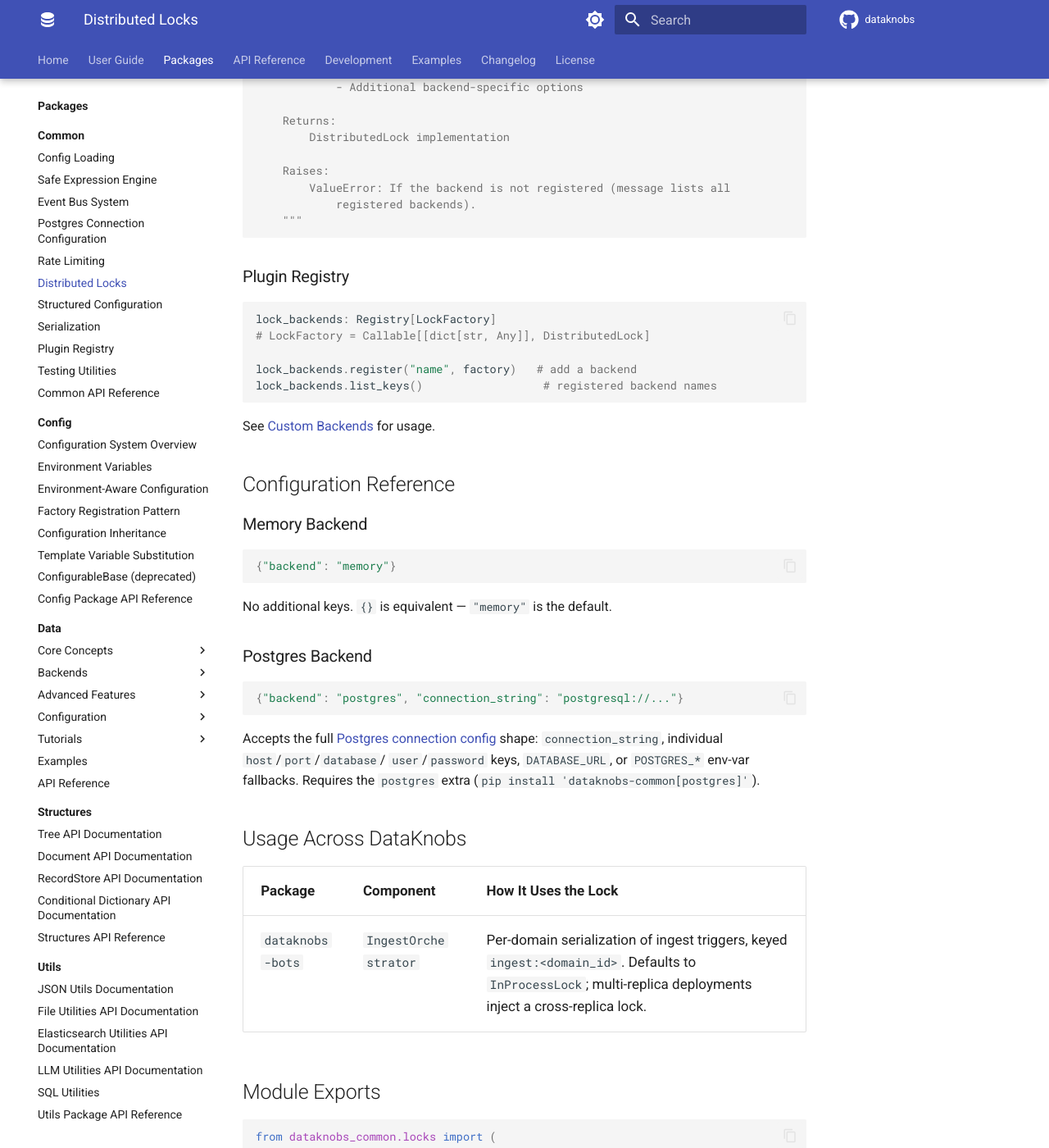
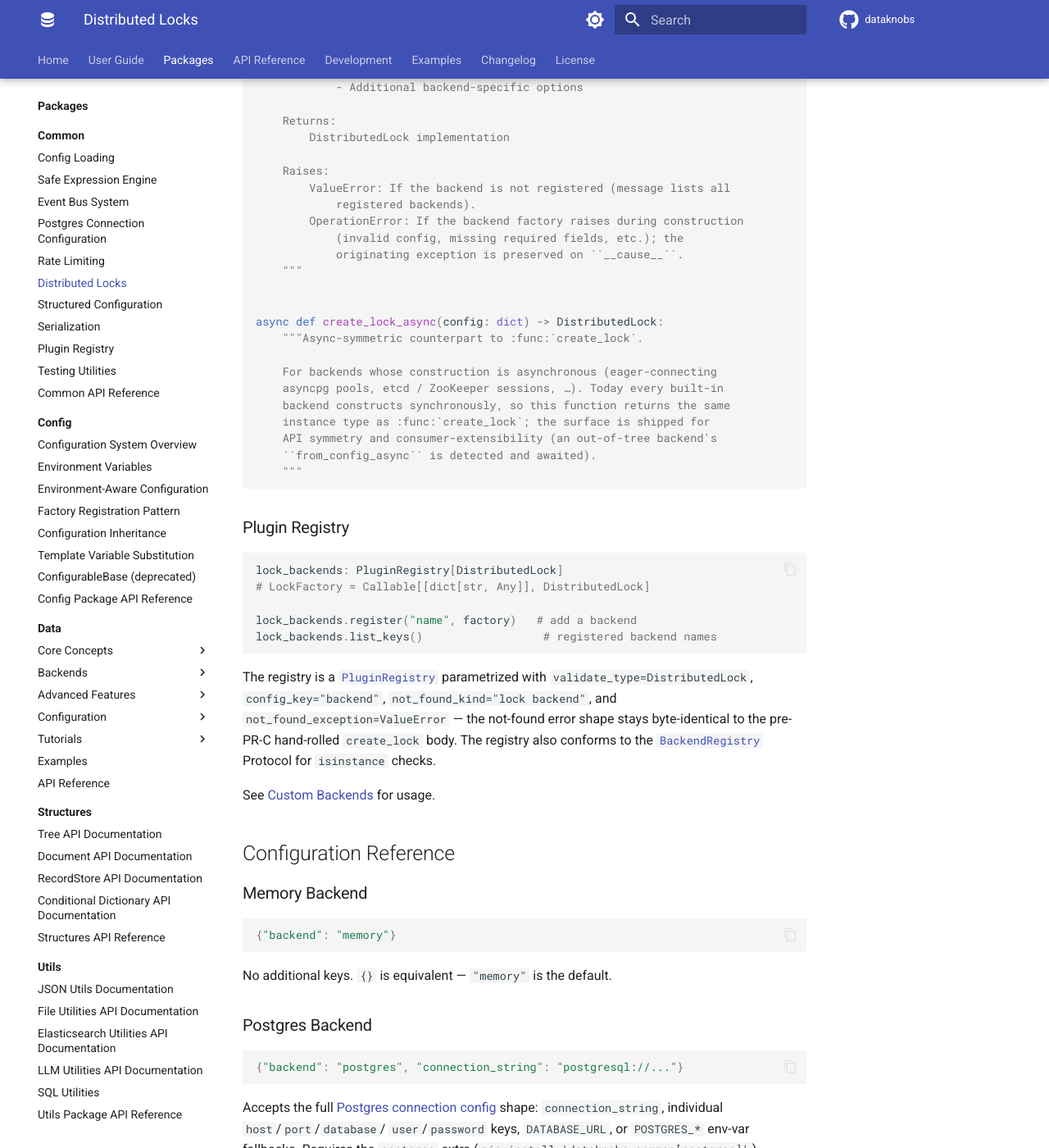
Before and after one commit to KBS-Labs/dataknobs, an MkDocs documentation site: the page built from docs/packages/common/locks.md, in a window 1280 px wide and 1400 px high, scrolled down 7498 px. Shown: the whole window at 82% size. Built offline with MkDocs 1.6.1 and Material for MkDocs 9.7.7, drawn with Linux system fonts in a browser that asks for light colours; comment, search, counter and statistics services are not loaded; some of the changed text lies outside the part shown.

Commit message:
feat(common): consolidate lock_backends onto PluginRegistry
Migrate `lock_backends` from `Registry[LockFactory]` to
`PluginRegistry[DistributedLock]` and collapse `create_lock` to a
1-line dispatch through `lock_backends.create(config=config)`. The
new `not_found_kind="lock backend"` + `not_found_exception=ValueError`
ctor knobs preserve the exact unknown-backend message text and
`ValueError` class of the pre-migration hand-rolled body. Adds
symmetric `create_lock_async` for backends whose construction is
async (out-of-tree `from_config_async` detected and awaited).

Cross-validates PR-A's parametrization — same shape as PR-B's
event_bus_backends consolidation, two adopters now sharing one
config-driven factory abstraction.

Co-Authored-By: Claude Opus 4.7 (1M context) <noreply@anthropic.com>

````diff
--- a/packages/common/docs/guides/locks.md
+++ b/packages/common/docs/guides/locks.md
@@ -354,18 +354,41 @@ def create_lock(config: dict) -> DistributedLock:
     Raises:
         ValueError: If the backend is not registered (message lists all
             registered backends).
+        OperationError: If the backend factory raises during construction
+            (invalid config, missing required fields, etc.); the
+            originating exception is preserved on ``__cause__``.
+    """
+
+
+async def create_lock_async(config: dict) -> DistributedLock:
+    """Async-symmetric counterpart to :func:`create_lock`.
+
+    For backends whose construction is asynchronous (eager-connecting
+    asyncpg pools, etcd / ZooKeeper sessions, …). Today every built-in
+    backend constructs synchronously, so this function returns the same
+    instance type as :func:`create_lock`; the surface is shipped for
+    API symmetry and consumer-extensibility (an out-of-tree backend's
+    ``from_config_async`` is detected and awaited).
     """
 ```
 
 ### Plugin Registry
 
 ```python
-lock_backends: Registry[LockFactory]
+lock_backends: PluginRegistry[DistributedLock]
 # LockFactory = Callable[[dict[str, Any]], DistributedLock]
 
 lock_backends.register("name", factory)   # add a backend
 lock_backends.list_keys()                  # registered backend names
 ```
+
+The registry is a [`PluginRegistry`](plugin-registry.md) parametrized
+with `validate_type=DistributedLock`, `config_key="backend"`,
+`not_found_kind="lock backend"`, and `not_found_exception=ValueError`
+— the not-found error shape stays byte-identical to the pre-PR-C
+hand-rolled `create_lock` body. The registry also conforms to the
+[`BackendRegistry`](plugin-registry.md#backendregistry-protocol)
+Protocol for `isinstance` checks.
 
 See [Custom Backends](#custom-backends-plugin-registry) for usage.
 
@@ -405,6 +428,7 @@ from dataknobs_common.locks import (
     DistributedLock,
     # Factory
     create_lock,
+    create_lock_async,
     # Plugin registry
     lock_backends,
     LockFactory,
@@ -417,5 +441,10 @@ from dataknobs_common.locks import (
 )
 
 # Also re-exported from the top-level namespace:
-from dataknobs_common import DistributedLock, create_lock, InProcessLock
+from dataknobs_common import (
+    DistributedLock,
+    create_lock,
+    create_lock_async,
+    InProcessLock,
+)
 ```
````
Also changed, not shown: packages/common/CHANGELOG.md (+43 -0 lines), 4 other files.
